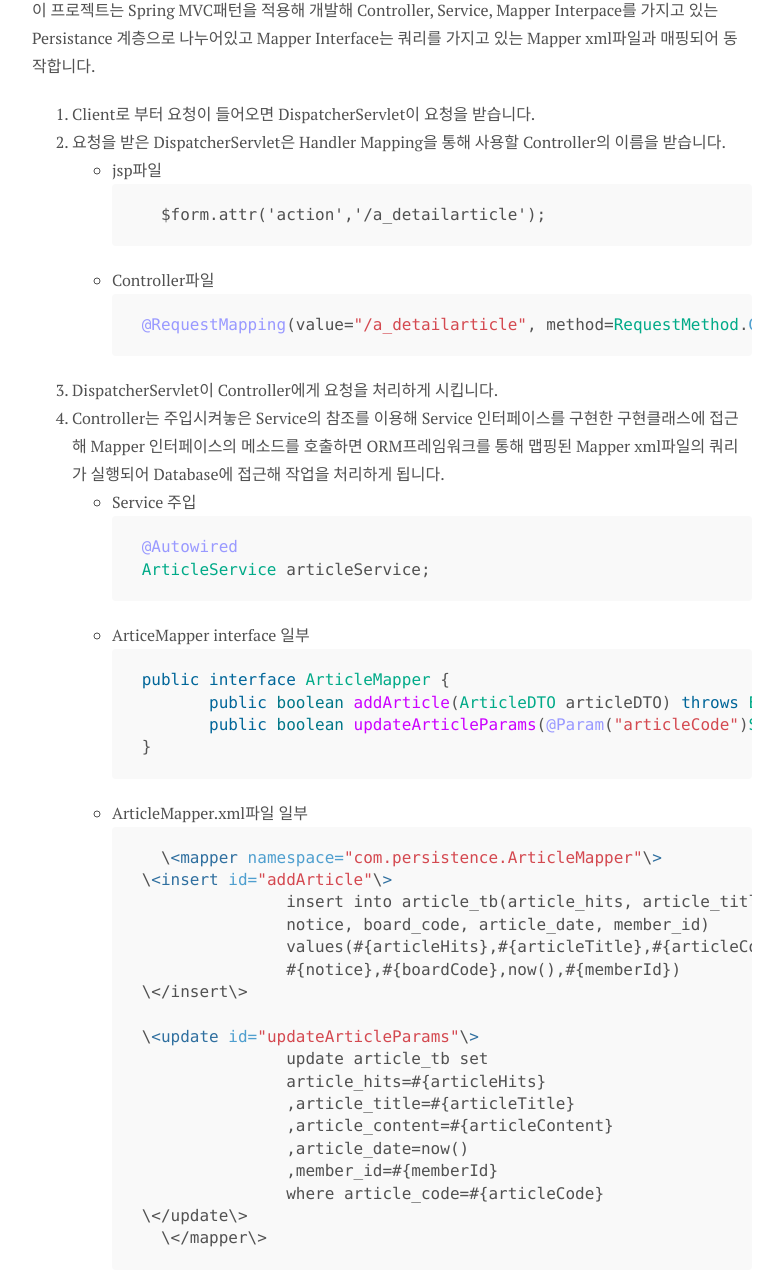
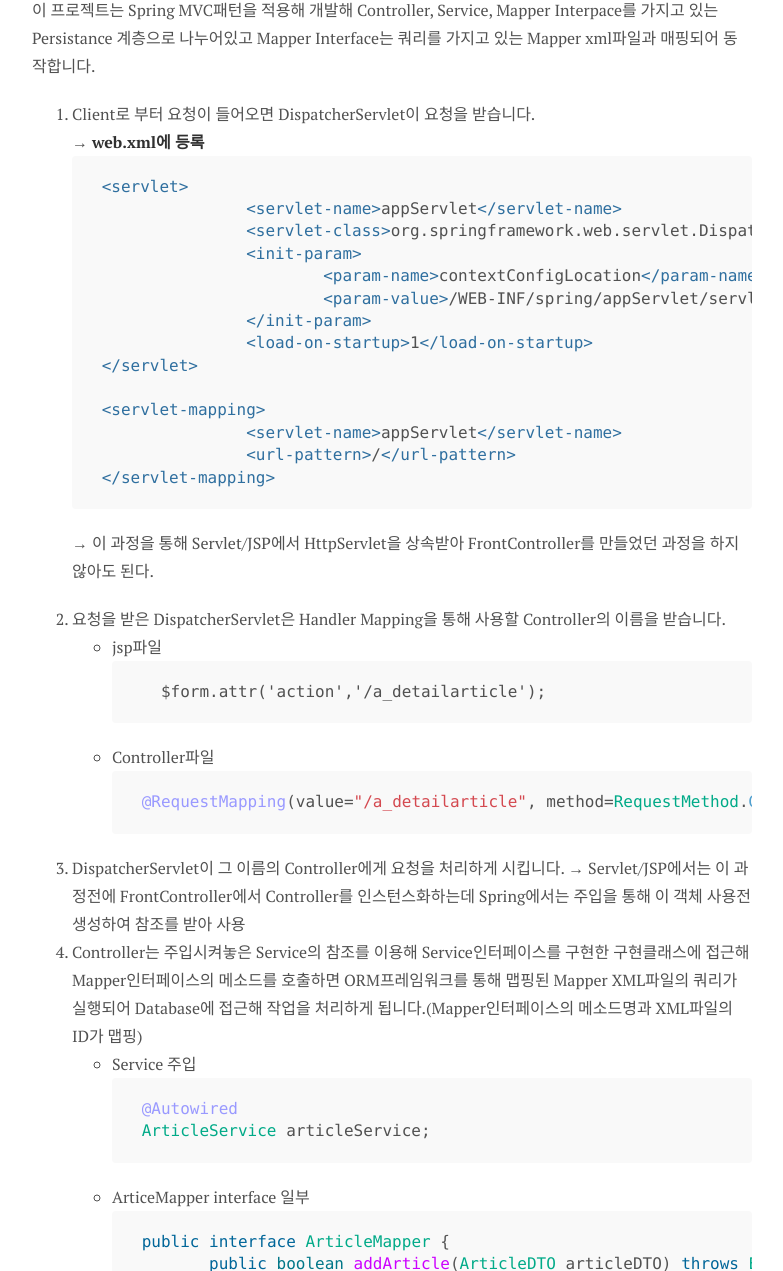
Before and after one commit to Somersbii/Somersbii.github.io, a Jekyll site: the page built from _posts/2019-11-14-Project-03.md, in a window 1280 px wide and 1400 px high, scrolled down 496 px, cut to the strip 129-1400 px from the top of the window. Shown: the whole strip, without its empty margins (248-1031 px from the left). Built offline with Jekyll 4.4.1, drawn with Linux system fonts in a browser that asks for light colours; nearby versions of some CDN libraries; comment, search, counter and statistics services are not loaded.

Commit message:
article update

````diff
--- a/_posts/2019-11-14-Project-03.md
+++ b/_posts/2019-11-14-Project-03.md
@@ -13,6 +13,26 @@ comments: true
 이 프로젝트는 Spring MVC패턴을 적용해 개발해 Controller, Service, Mapper Interpace를 가지고 있는 Persistance 계층으로 나누어있고 Mapper Interface는 쿼리를 가지고 있는 Mapper xml파일과 매핑되어 동작합니다.
 
 1. Client로 부터 요청이 들어오면 DispatcherServlet이 요청을 받습니다.
+  → **web.xml에 등록**
+    ```xml
+    <servlet>
+  		<servlet-name>appServlet</servlet-name>
+  		<servlet-class>org.springframework.web.servlet.DispatcherServlet</servlet-class>
+  		<init-param>
+  			<param-name>contextConfigLocation</param-name>
+  			<param-value>/WEB-INF/spring/appServlet/servlet-context.xml</param-value>
+  		</init-param>
+  		<load-on-startup>1</load-on-startup>
+    </servlet>
+
+    <servlet-mapping>
+  		<servlet-name>appServlet</servlet-name>
+  		<url-pattern>/</url-pattern>
+    </servlet-mapping>
+    ```
+
+    → 이 과정을 통해 Servlet/JSP에서 HttpServlet을 상속받아 FrontController를 만들었던 과정을 하지 않아도 된다.
+
 2. 요청을 받은 DispatcherServlet은 Handler Mapping을 통해 사용할 Controller의 이름을 받습니다.
   * jsp파일
       ```jsp
@@ -22,8 +42,9 @@ comments: true
     ```java
     @RequestMapping(value="/a_detailarticle", method=RequestMethod.GET)
     ```
-3. DispatcherServlet이 Controller에게 요청을 처리하게 시킵니다.
-4. Controller는 주입시켜놓은 Service의 참조를 이용해 Service 인터페이스를 구현한 구현클래스에 접근해 Mapper 인터페이스의 메소드를 호출하면 ORM프레임워크를 통해 맵핑된 Mapper xml파일의 쿼리가 실행되어 Database에 접근해 작업을 처리하게 됩니다.
+3. DispatcherServlet이 그 이름의 Controller에게 요청을 처리하게 시킵니다.
+  → Servlet/JSP에서는 이 과정전에 FrontController에서 Controller를 인스턴스화하는데 Spring에서는 주입을 통해 이 객체 사용전 생성하여 참조를 받아 사용
+4. Controller는 주입시켜놓은 Service의 참조를 이용해 Service인터페이스를 구현한 구현클래스에 접근해 Mapper인터페이스의 메소드를 호출하면 ORM프레임워크를 통해 맵핑된 Mapper XML파일의 쿼리가 실행되어 Database에 접근해 작업을 처리하게 됩니다.(Mapper인터페이스의 메소드명과 XML파일의 ID가 맵핑)
   * Service 주입
     ```java
     @Autowired
````
